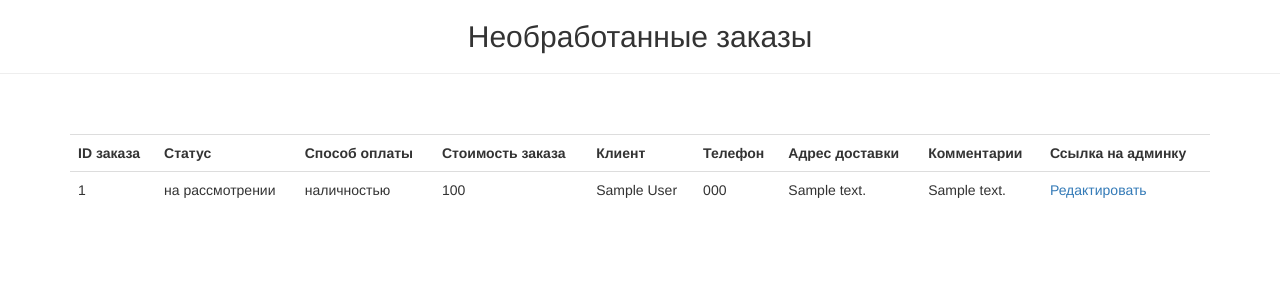
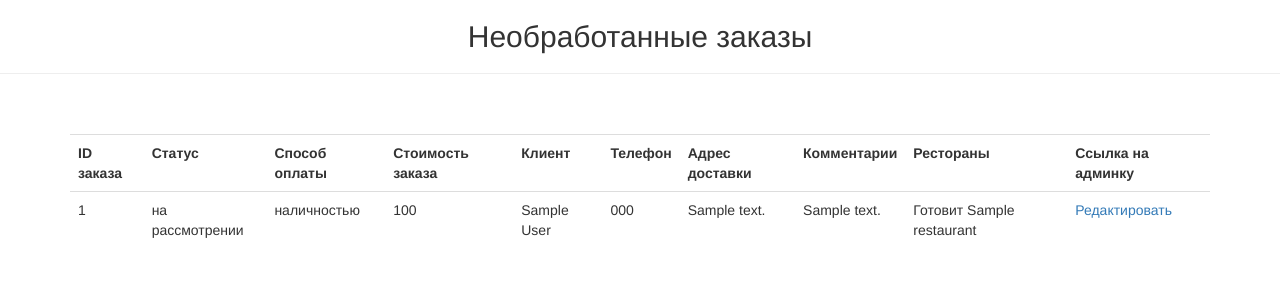
Before and after one commit to Gulfia83/star_burger, a Django app: page /manager/orders/ in a window 1280 px wide. Shown: the part 52-352 px from the top of the page. Run offline with Django 3.2, Linux system fonts and the light colour scheme; a user stored in the database is signed in; tables that the repository leaves empty hold one stand-in row (values such as "Sample post"); parts of the project's set-up code (start-up, migrations or seed data) failed here and were passed over; some libraries are stand-ins or nearby versions.

Commit message:
Add available restaurants to manager page

```diff
--- a/foodcartapp/models.py
+++ b/foodcartapp/models.py
@@ -194,6 +194,12 @@ class Order(models.Model):
                               default='under',
                               verbose_name='Статус заказа',
                               db_index=True)
+    restaurant = models.ForeignKey(Restaurant,
+                                   on_delete=models.CASCADE,
+                                   verbose_name='Ресторан',
+                                   related_name='orders',
+                                   blank=True,
+                                   null=True)
 
     objects = OrderQuerySet.as_manager()
 
--- a/restaurateur/templates/order_items.html
+++ b/restaurateur/templates/order_items.html
@@ -21,6 +21,7 @@
       <th>Телефон</th>
       <th>Адрес доставки</th>
       <th>Комментарии</th>
+      <th>Рестораны</th>
       <th>Ссылка на админку</th>
     </tr>
 
@@ -34,6 +35,20 @@
         <td>{{item.phonenumber}}</td>
         <td>{{item.address}}</td>
         <td>{{item.comments}}</td>
+        <td>
+          {% if item.restaurant %}
+            Готовит {{item.restaurant.name}}
+          {% else %}
+            <details>
+              <summary>Могут приготовить рестораны</summary>
+              <ul>
+              {% for restaurant in item.restaurants %}
+                <li>{{restaurant}}
+              {% endfor %}
+              </ul>
+            </details>
+          {% endif %}
+        </td>
         <td><a href="{%url 'admin:foodcartapp_order_change' item.id %}?next={{ request.path | urlencode }}">Редактировать</a></td>
       </tr>
     {% endfor %}
--- a/restaurateur/views.py
+++ b/restaurateur/views.py
@@ -8,7 +8,7 @@ from django.contrib.auth import authenticate, login
 from django.contrib.auth import views as auth_views
 
 
-from foodcartapp.models import Product, Restaurant, Order
+from foodcartapp.models import Product, Restaurant, Order, RestaurantMenuItem
 
 
 class Login(forms.Form):
@@ -92,8 +92,28 @@ def view_restaurants(request):
 
 @user_passes_test(is_manager, login_url='restaurateur:login')
 def view_orders(request):
-    order_items = Order.objects.exclude(status__in=['end']).get_total_price()
+    orders = Order.objects\
+        .exclude(status__in=['end'])\
+        .prefetch_related('restaurant', 'items')\
+        .get_total_price()\
+        .order_by('status')
+
+    menu_items = RestaurantMenuItem.objects\
+        .filter(availability=True)\
+        .prefetch_related('restaurant',
+                          'product')
+
+    for order in orders:
+        restaurants = {}
+        for item in order.items.select_related('product'):
+            restaurants = set(
+                menu_items\
+                    .filter(product=item.product)\
+                    .values_list('restaurant__name', flat=True)
+            )
+        order.restaurants = restaurants
+
     return render(request,
                   template_name='order_items.html',
-                  context={'order_items': order_items}
+                  context={'order_items': orders}
                   )
```
Also changed, not shown: foodcartapp/migrations/0045_order_restaurant.py (added).
